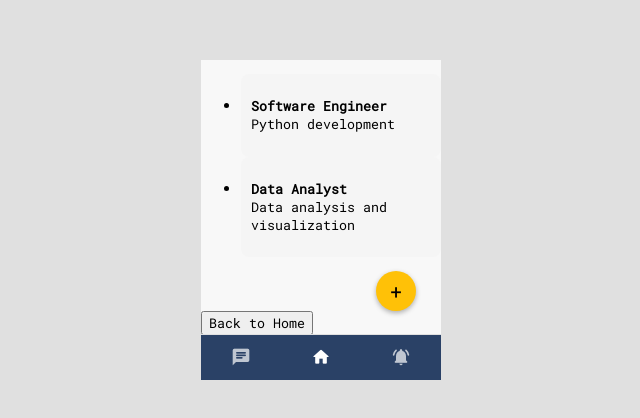
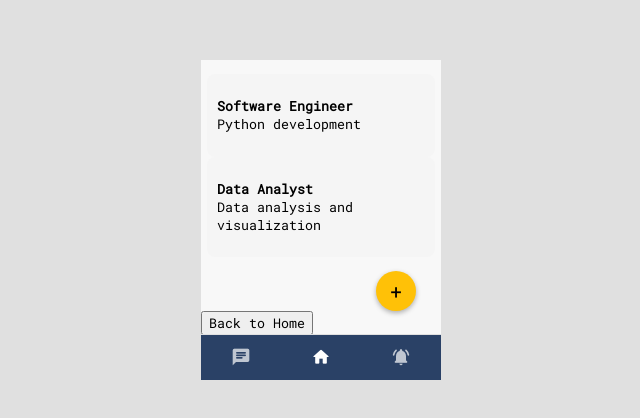
Before and after one commit to mch-cloudmosa-team4/mch-2025-cloudmosa, a Vue app in the folder frontend/: page /myjob in a window 1280 px wide. Shown: the part 180-598 px from the top of the page, without its empty margins (319-959 px from the left). Built offline with nearby package versions, Linux system fonts and the light colour scheme.

Commit message:
MyJob formatting

```diff
--- a/frontend/src/views/MyJobList.vue
+++ b/frontend/src/views/MyJobList.vue
@@ -1,6 +1,6 @@
 <template>
   <main>
-    <ul>
+    <ul class="job-list">
       <li v-for="j in jobs" :key="j.id">
         <button class="job-btn" @click="goJob(j.id)">
           <div class="job-info">
@@ -117,4 +117,9 @@ function goToCreate() {
 .create-btn:hover {
   background: rgb(255, 170, 0);
 }
+.job-list {
+  list-style-type: none;
+  padding-left: 6px;
+  margin-right: 6px;
+}
 </style>
```
